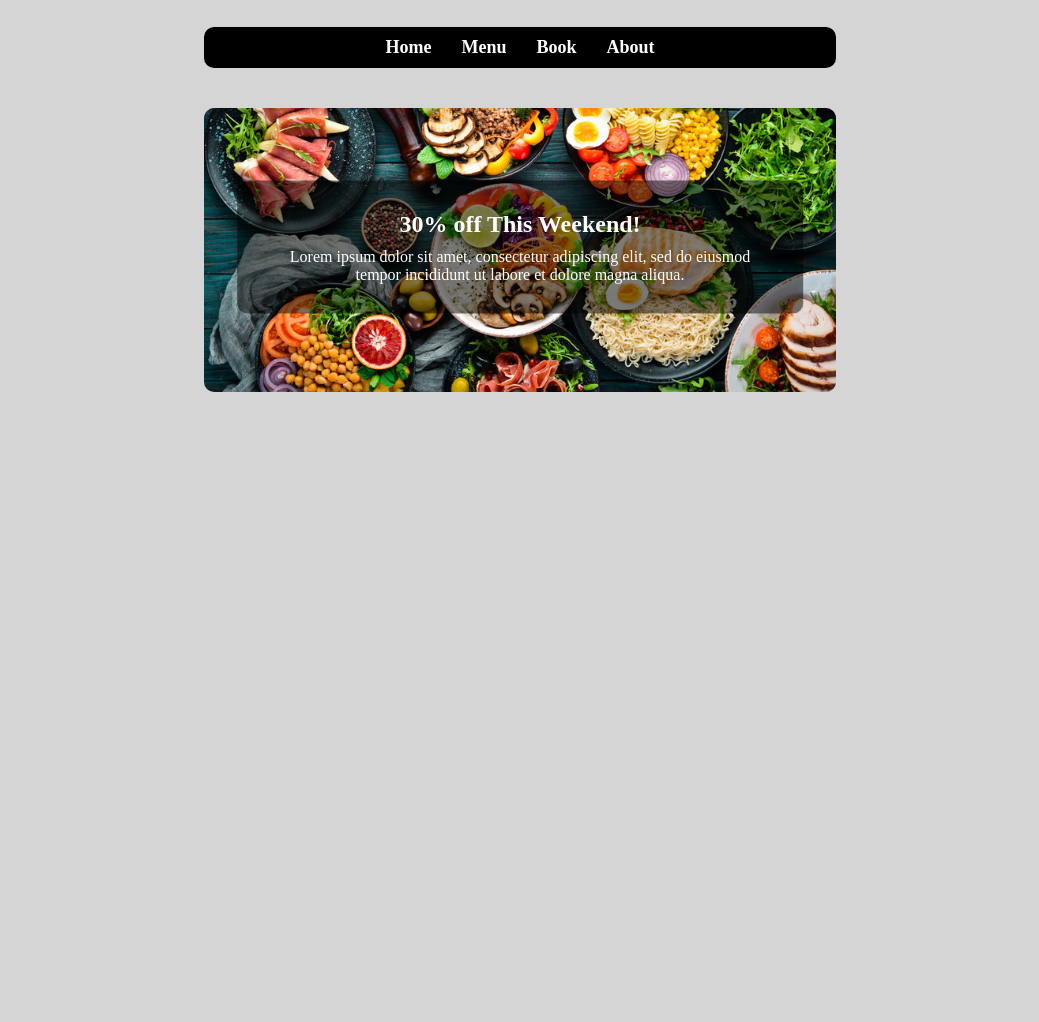
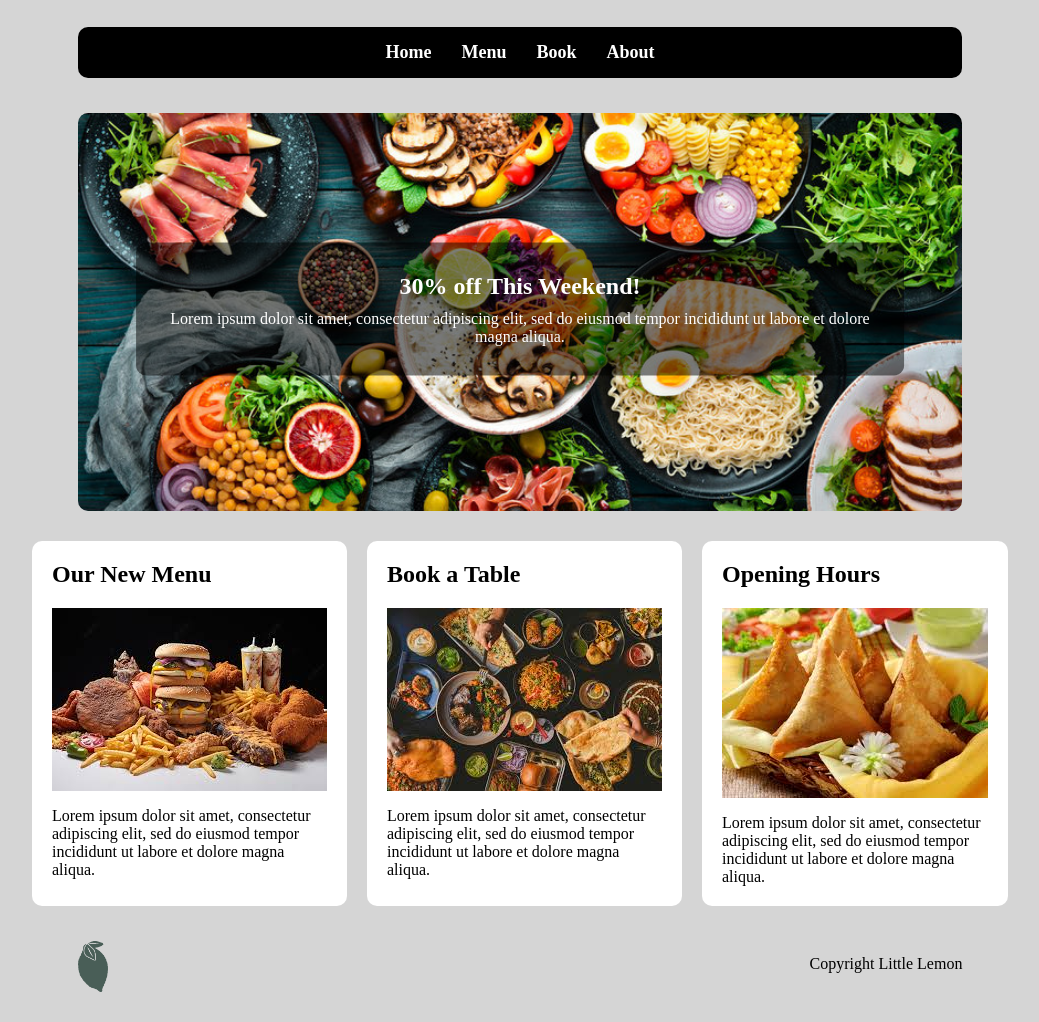
Before and after one commit to kidskoding/restaraunt-menu, a plain HTML site: page index.html in a window 1280 px wide. Shown: the part 140-1162 px from the top of the page, without its empty margins (120-1159 px from the left). Before the commit the page ends 800 px from the top, so only its background shows below. Drawn offline with Linux system fonts and the light colour scheme.

Commit message:
added sections that give options to reserve a table, order, etc.

```diff
--- a/index.html
+++ b/index.html
@@ -19,16 +19,35 @@
         </ul>
     </nav>
     <main>
-        <div class="image-container">
+        <div class="promotional-banner">
             <img src="imgs/promotional-banner.png" alt="Promotional Banner" />
             <div class="text-overlay">
                 <h1>30% off This Weekend!</h1>
                 <p>Lorem ipsum dolor sit amet, consectetur adipiscing elit, sed do eiusmod tempor incididunt ut labore et dolore magna aliqua.</p>
             </div>
         </div>
+
+        <section class="columns">
+            <div class="column">
+                <h2>Our New Menu</h2>
+                <img src="imgs/food1.png" />
+                <p>Lorem ipsum dolor sit amet, consectetur adipiscing elit, sed do eiusmod tempor incididunt ut labore et dolore magna aliqua.</p>
+            </div>
+            <div class="column">
+                <h2>Book a Table</h2>
+                <img src="imgs/food2.png" />
+                <p>Lorem ipsum dolor sit amet, consectetur adipiscing elit, sed do eiusmod tempor incididunt ut labore et dolore magna aliqua.</p>
+            </div>
+            <div class="column">
+                <h2>Opening Hours</h2>
+                <img src="imgs/food3.png" />
+                <p>Lorem ipsum dolor sit amet, consectetur adipiscing elit, sed do eiusmod tempor incididunt ut labore et dolore magna aliqua.</p>
+            </div>
+        </section>
     </main>
     <footer>
-
+        <img src="restaraunt-logos/Asset 7@4x.png" />
+        <p>Copyright Little Lemon</p>
     </footer>
 </body>
 </html>
--- a/styles.css
+++ b/styles.css
@@ -12,8 +12,8 @@ header, img {
 nav {
     background-color: black;
     border-radius: 10px;
-    padding: 10px 0;
-    width: 50%;
+    padding: 15px 0;
+    width: 70%;
     margin: 0 auto;
 }
 nav ul {
@@ -35,17 +35,19 @@ nav a {
 
 main {
     display: flex;
+    flex-direction: column;
     justify-content: center;
     align-items: center;
-    margin: 20px auto;
+    margin: 15px auto;
+    width: 70%;
 }
 
-
-.image-container {
+.promotional-banner {
     position: relative;
-    width: 50%;
+    width: 100%;
+    margin-bottom: 15px;
 }
-.image-container img {
+.promotional-banner img {
     width: 100%;
     border-radius: 10px;
     display: block;
@@ -71,3 +73,37 @@ main {
     margin: 10px 0 0;
     font-size: 16px;
 }
+
+.columns {
+    display: grid;
+    grid-template-columns: repeat(3, 1fr);
+    gap: 20px;
+}
+.column {
+    background-color: #fff;
+    border-radius: 10px;
+    padding: 20px;
+}
+.column h2 {
+    margin-top: 0;
+}
+.column p {
+    margin-bottom: 0;
+}
+
+footer {
+    display: flex;
+    justify-content: space-between;
+    align-items: center;
+    margin: 15px auto;
+    width: 70%;
+}
+
+footer img {
+    width: 30px;
+}
+
+footer p {
+    margin: 0;
+    text-align: right;
+}
```
Also changed, not shown: imgs/food1.png (added), imgs/food2.png (added), imgs/food3.png (added).
